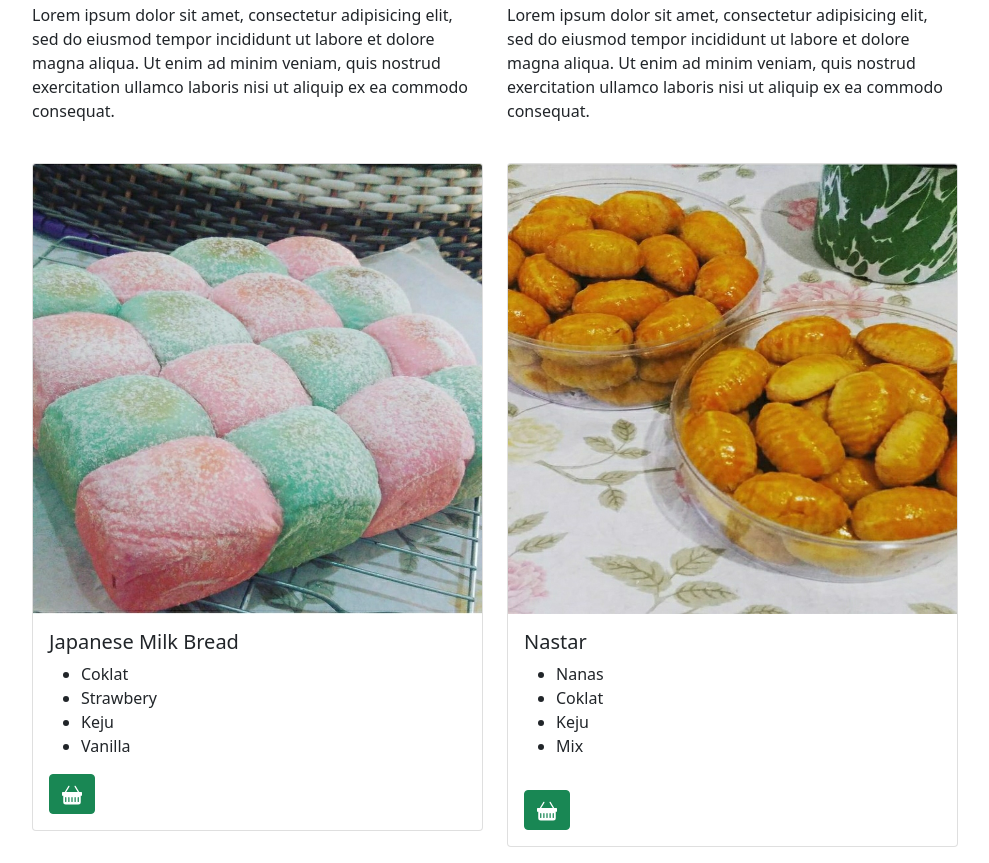
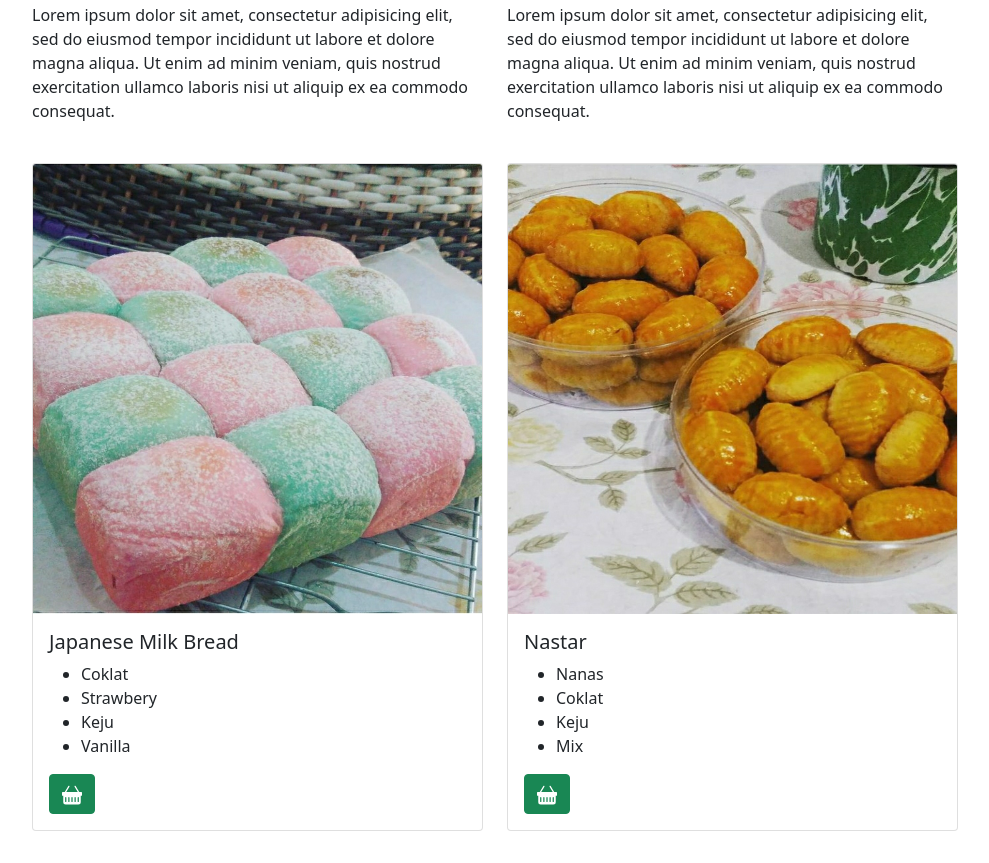
Before and after one commit to rafliputranto/dapoer.github.io, a plain HTML site: page index.html in a window 1280 px wide. Shown: the part 334-1197 px from the top of the page, without its empty margins (145-1134 px from the left). Drawn offline with nearby package versions, Linux system fonts and the light colour scheme.

Commit message:
Update index

```diff
--- a/index.html
+++ b/index.html
@@ -123,7 +123,7 @@
               <li>Keju</li>
               <li>Mix</li>
             </ul>
-             <a href="#" class="btn btn-success mt-3"><svg xmlns="http://www.w3.org/2000/svg" width="20" height="25" fill="currentColor" class="bi bi-basket-fill" viewBox="0 0 16 16">
+             <a href="#" class="btn btn-success"><svg xmlns="http://www.w3.org/2000/svg" width="20" height="25" fill="currentColor" class="bi bi-basket-fill" viewBox="0 0 16 16">
             <path d="M5.071 1.243a.5.5 0 0 1 .858.514L3.383 6h9.234L10.07 1.757a.5.5 0 1 1 .858-.514L13.783 6H15.5a.5.5 0 0 1 .5.5v2a.5.5 0 0 1-.5.5H15v5a2 2 0 0 1-2 2H3a2 2 0 0 1-2-2V9H.5a.5.5 0 0 1-.5-.5v-2A.5.5 0 0 1 .5 6h1.717L5.07 1.243zM3.5 10.5a.5.5 0 1 0-1 0v3a.5.5 0 0 0 1 0v-3zm2.5 0a.5.5 0 1 0-1 0v3a.5.5 0 0 0 1 0v-3zm2.5 0a.5.5 0 1 0-1 0v3a.5.5 0 0 0 1 0v-3zm2.5 0a.5.5 0 1 0-1 0v3a.5.5 0 0 0 1 0v-3zm2.5 0a.5.5 0 1 0-1 0v3a.5.5 0 0 0 1 0v-3z"/>
             </svg></a></a>
           </div>
```
